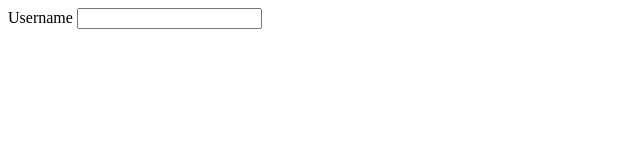
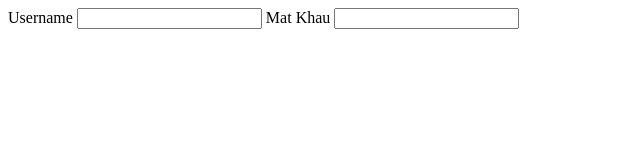
Before and after one commit to ThanhTran2k3/antiBackup, a plain HTML site: page index.html in a window 1280 px wide. Shown: the whole page, without its empty margins (0-640 px from the left). Drawn offline with Linux system fonts and the light colour scheme.

Commit message:
crate pass

```diff
--- a/index.html
+++ b/index.html
@@ -8,5 +8,8 @@
 <body>
     <label for="" class="Username">Username</label>
     <input type="text" name="usernmae">
+
+    <label for="" class="MatKhau">Mat Khau</label>
+    <input type="text" name="matKhau">
 </body>
 </html>
```
